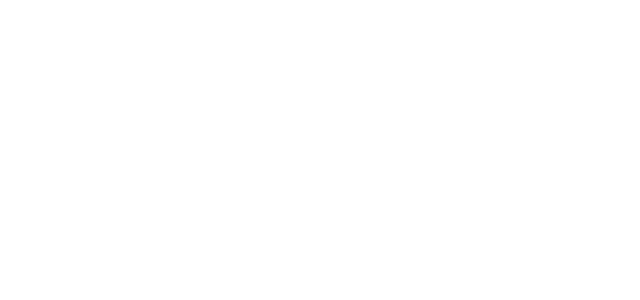
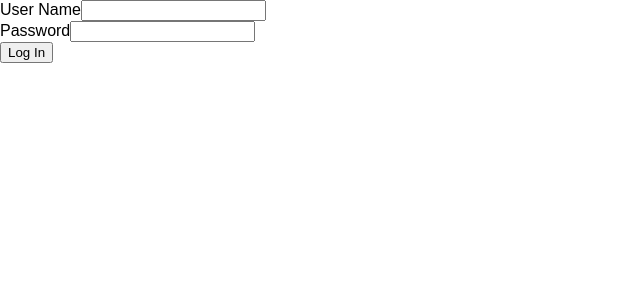
Before and after one commit to jacksonmcgehee/bank-of-react-1, a React (Create React App) app: page /login in a window 1280 px wide. Shown: the top 300 px of the page, without its empty margins (0-640 px from the left). Built offline with nearby package versions, Linux system fonts and the light colour scheme.

Commit message:
added a login page and component

```diff
--- a/src/App.js
+++ b/src/App.js
@@ -2,6 +2,7 @@
 import { BrowserRouter as Router, Switch, Route } from 'react-router-dom'
 import Home from './components/Home'
 import UserProfile from './components/UserProfile'
+import LogIn from './components/Login'
 
 class App extends Component {
   state = {
@@ -12,7 +13,15 @@
     }
   }
 
+  mockLogIn = (logInInfo) => {
+    const newUser = { ...this.state.currentUser }
+    newUser.userName = logInInfo.userName
+    this.setState({ currentUser: newUser })
+  }
+
   render() {
+    console.log(Date.now())
+
     const HomeComponent = () => (
       <Home
         accountBalance={this.state.accountBalance} />
@@ -24,12 +33,19 @@
         memberSince={this.state.currentUser.memberSince} />
     )
 
+    const LogInComponent = () => (
+      <LogIn
+        user={this.state.currentUser}
+        mockLogIn={this.mockLogIn}
+        {...this.props} />
+    )
 
     return (
       <Router>
         <Switch>
           <Route exact path="/" render={HomeComponent} />
           <Route exact path="/userProfile" render={UserProfileComponent} />
+          <Route exact path="/login" render={LogInComponent} />
         </Switch>
       </Router>
     );
--- a/src/components/Home.js
+++ b/src/components/Home.js
@@ -1,5 +1,6 @@
 import React, { Component } from 'react'
 import AccountBalance from './AccountBalance'
+import { Link } from 'react-router-dom'
 
 class Home extends Component {
   render() {
@@ -11,6 +12,8 @@
           alt="bank" />
         <h1>Bank of React</h1>
 
+        <Link to="/userProfile">User Profile</Link>
+
         <AccountBalance accountBalance={this.props.accountBalance} />
       </div>
     )
--- /dev/null
+++ b/src/components/Login.js
@@ -0,0 +1,39 @@
+import React, { Component } from 'react'
+
+class LogIn extends Component {
+  state = {
+    user: {
+      userName: '',
+      password: ''
+    }
+  }
+
+  handleSubmit = () => {
+
+  }
+
+  handleChange = () => {
+
+  }
+
+  render() {
+    return (
+      <div>
+        <form onSubmit={this.handleSubmit}>
+          <div>
+            <label htmlFor="userName">User Name</label>
+            <input
+              type="text" name="userName" onChange={this.handleChange} value={this.state.user.userName} />
+          </div>
+          <div>
+            <label htmlFor="password">Password</label>
+            <input type="password" name="password" />
+          </div>
+          <button>Log In</button>
+        </form>
+      </div>
+    )
+  }
+}
+
+export default LogIn
--- a/src/components/UserProfile.js
+++ b/src/components/UserProfile.js
@@ -1,4 +1,5 @@
 import React, { Component } from 'react'
+import { Link } from 'react-router-dom'
 
 class UserProfile extends Component {
   render() {
@@ -8,6 +9,8 @@
 
         <div>Username: {this.props.userName}</div>
         <div>Member Since: {this.props.memberSince}</div>
+
+        <Link to="/">Home</Link>
       </div>
     )
   }
```
